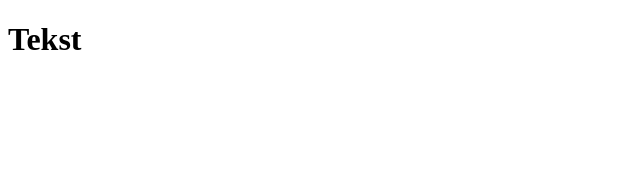
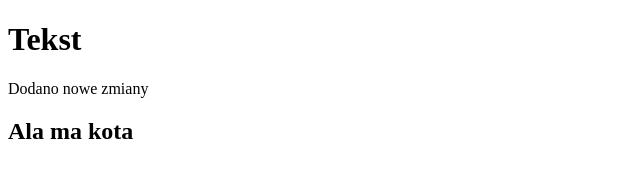
Before and after one commit to maksym-sm/moje-pierwsze-repozytorium, a plain HTML site: page index.html in a window 1280 px wide. Shown: the whole page, without its empty margins (0-640 px from the left). Drawn offline with Linux system fonts and the light colour scheme.

Commit message:
Dodano nowe funkcje na nowym branchu

```diff
--- a/index.html
+++ b/index.html
@@ -5,5 +5,7 @@
     </head>
     <body>
         <h1>Tekst</h1>
+        <p>Dodano nowe zmiany</p>
+        <h2>Ala ma kota</h2>
     </body>
 </html>
```
